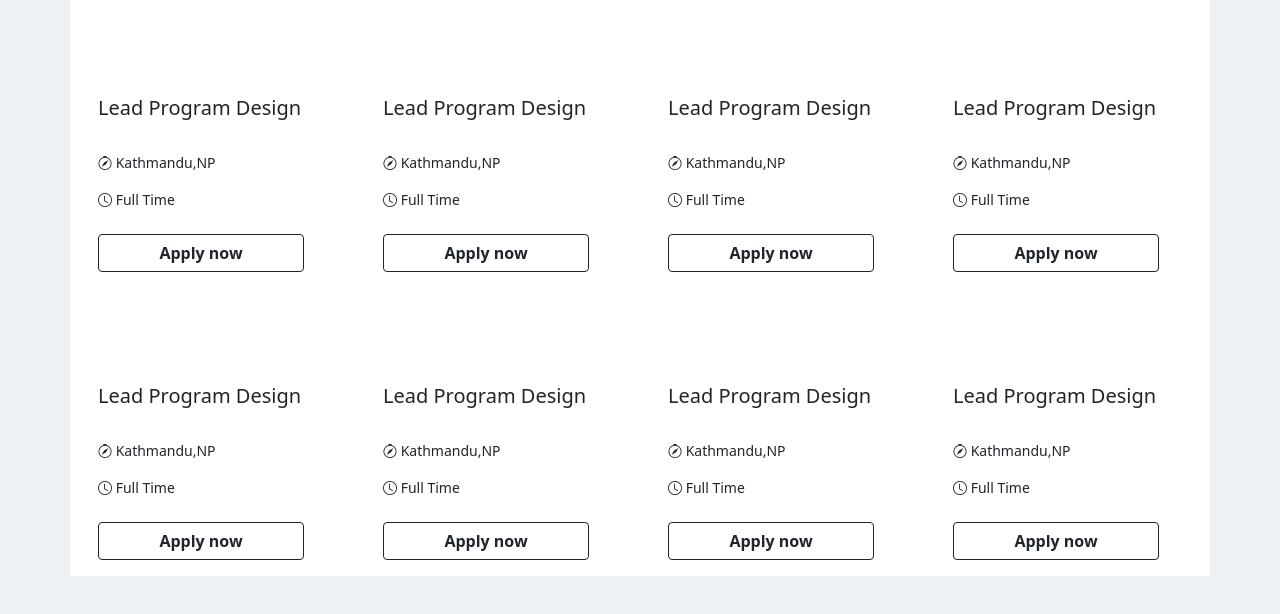
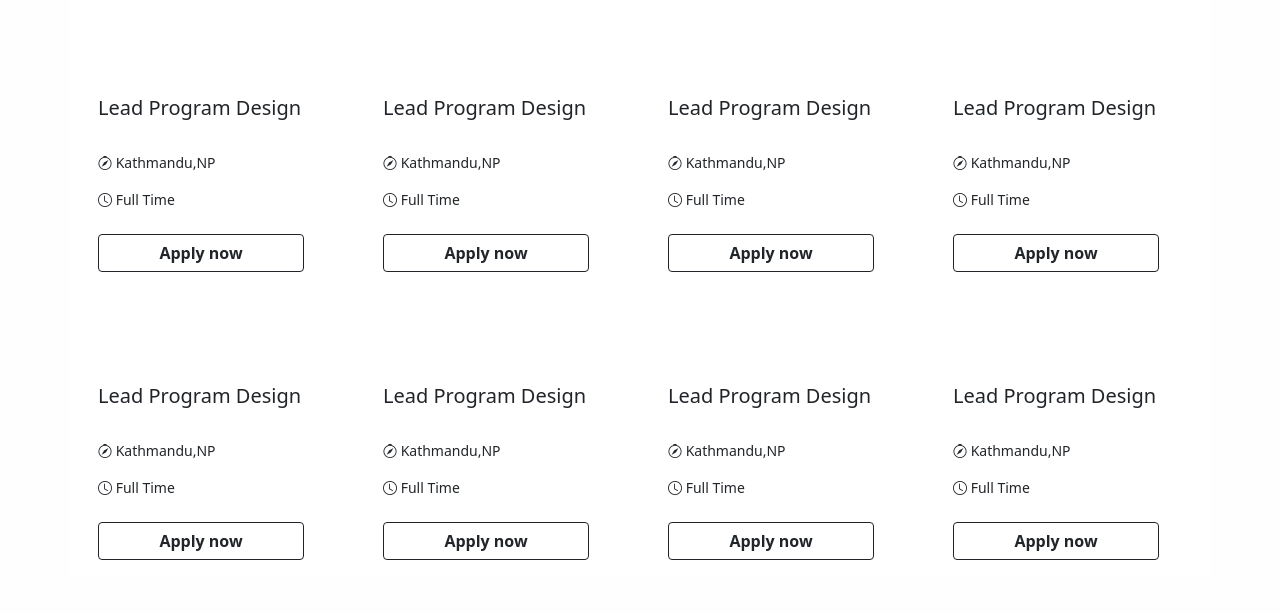
Before and after one commit to ankitshiwakoti/test2, a React (Create React App) app: page / in a window 1280 px wide. Shown: the top 614 px of the page. Built offline with nearby package versions, Linux system fonts and the light colour scheme.

Commit message:
bg-change

```diff
--- a/src/components/LPD.js
+++ b/src/components/LPD.js
@@ -2,8 +2,8 @@ import React from "react";
 
 const LPD = () => {
   return (
-    <div className="container bg-white">
-      <div className="row border-0">
+    <div className="container bg-white ">
+      <div className="row border-0 bg-white">
         {new Array(8).fill(" ").map((items) => (
           <div class=" col-sm-6  col-md-4 col-lg-3  card m-md-0 border-0 mt-5 pt-5">
             <div class="card-body pt-5 border-0">
--- a/src/index.css
+++ b/src/index.css
@@ -3,11 +3,16 @@
   padding: 0;
   box-sizing: border-box;
 }
-
+/* yo ailay ko lagi matrai */
 body {
+  background-color: rgb(254, 254, 254);
+  overflow-x: hidden;
+}
+/* ya samman */
+/* body {
   background-color: rgb(237, 240, 245);
   overflow-x: hidden;
-}
+} */
 /* .card-body {
   background-color: hsl(225, 3%, 25%);
 }
```
